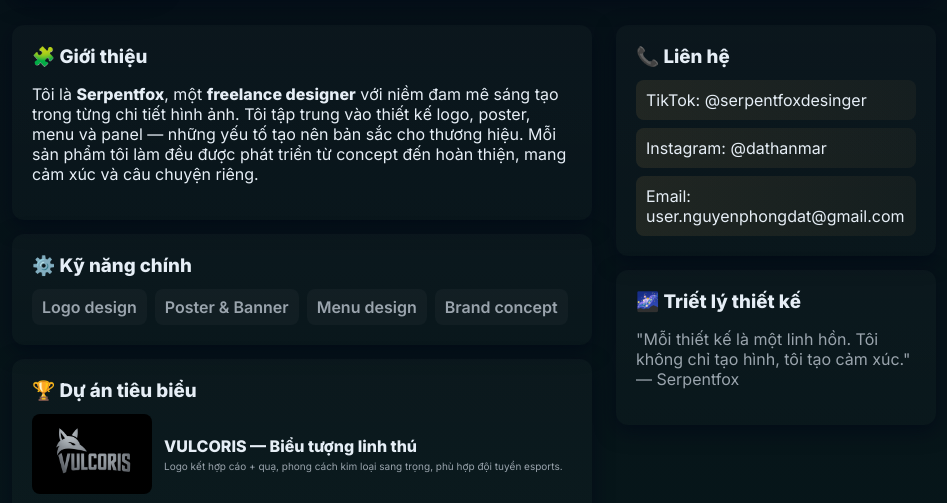
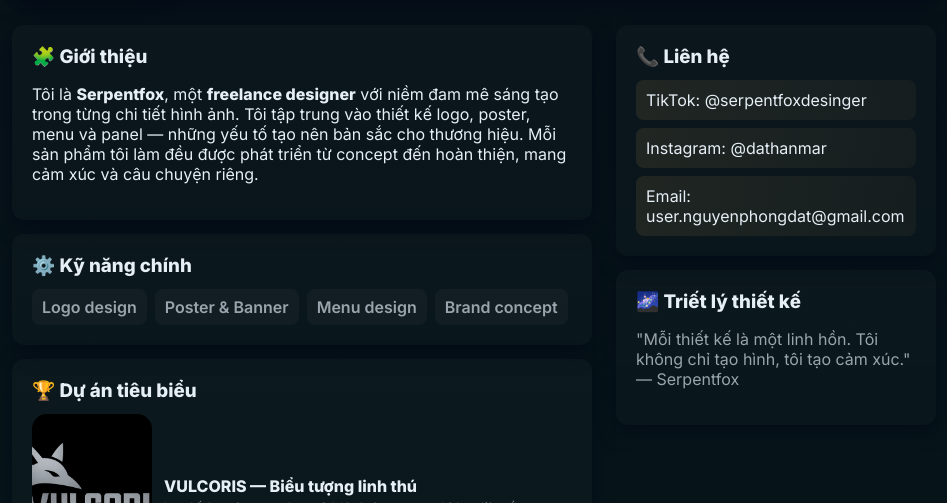
Before and after one commit to serpentfox/Serpentfox.github.io, a plain HTML site: page index.html in a window 1280 px wide. Shown: the part 231-734 px from the top of the page, without its empty margins (166-1113 px from the left). Drawn offline with Linux system fonts and the light colour scheme.

Commit message:
Update index.html

```diff
--- a/index.html
+++ b/index.html
@@ -33,7 +33,7 @@
 
     .projects{display:grid;grid-template-columns:1fr;gap:12px}
     .project{display:flex;gap:12px;align-items:center}
-    .project .thumb{width:120px;height:80px;border-radius:8px;overflow:hidden;flex:0 0 120px}
+    .project .thumb{width:240px;height:160px;border-radius:15px;overflow:hidden;flex:0 0 120px}
     .project .thumb img{width:100%;height:100%;object-fit:cover;cursor:pointer}
     .project .info h4{margin:0 0 4px 0}
     .project .info p{margin:0;color:var(--muted);font-size:10px}
```
